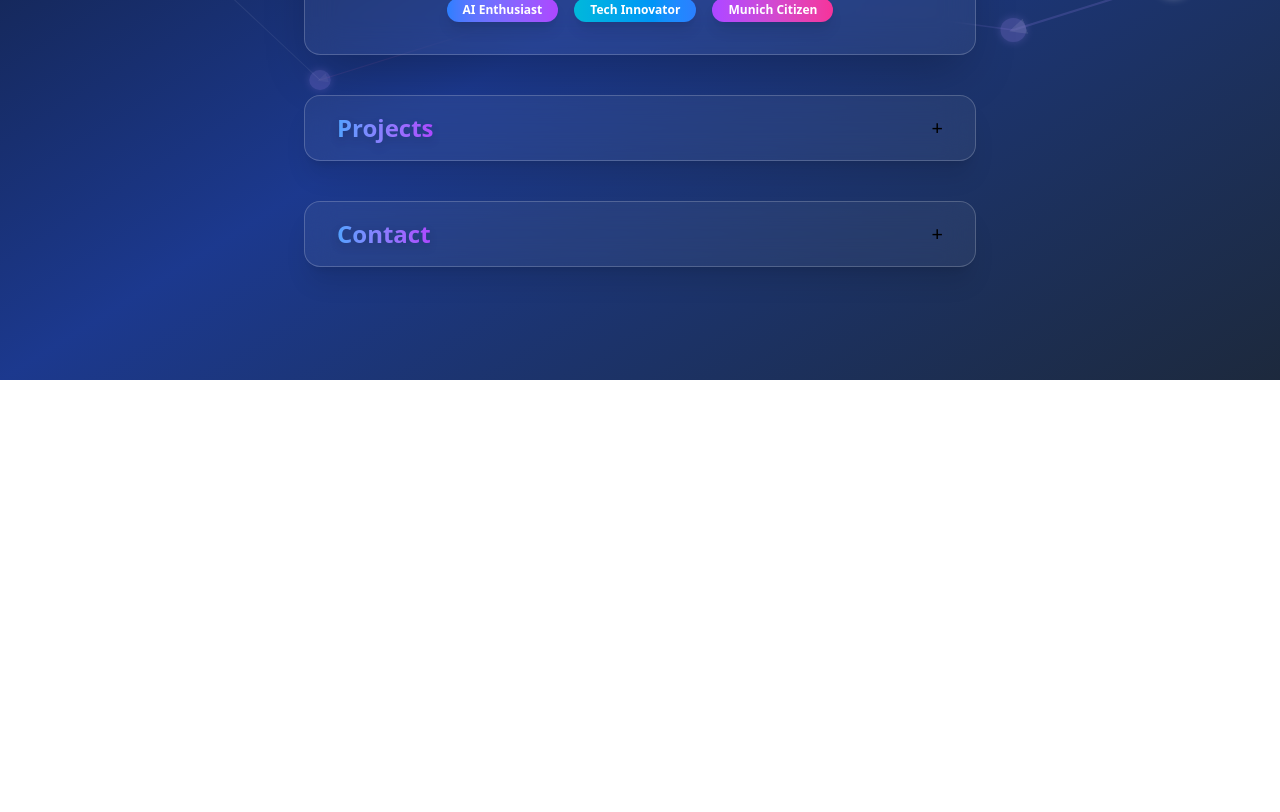
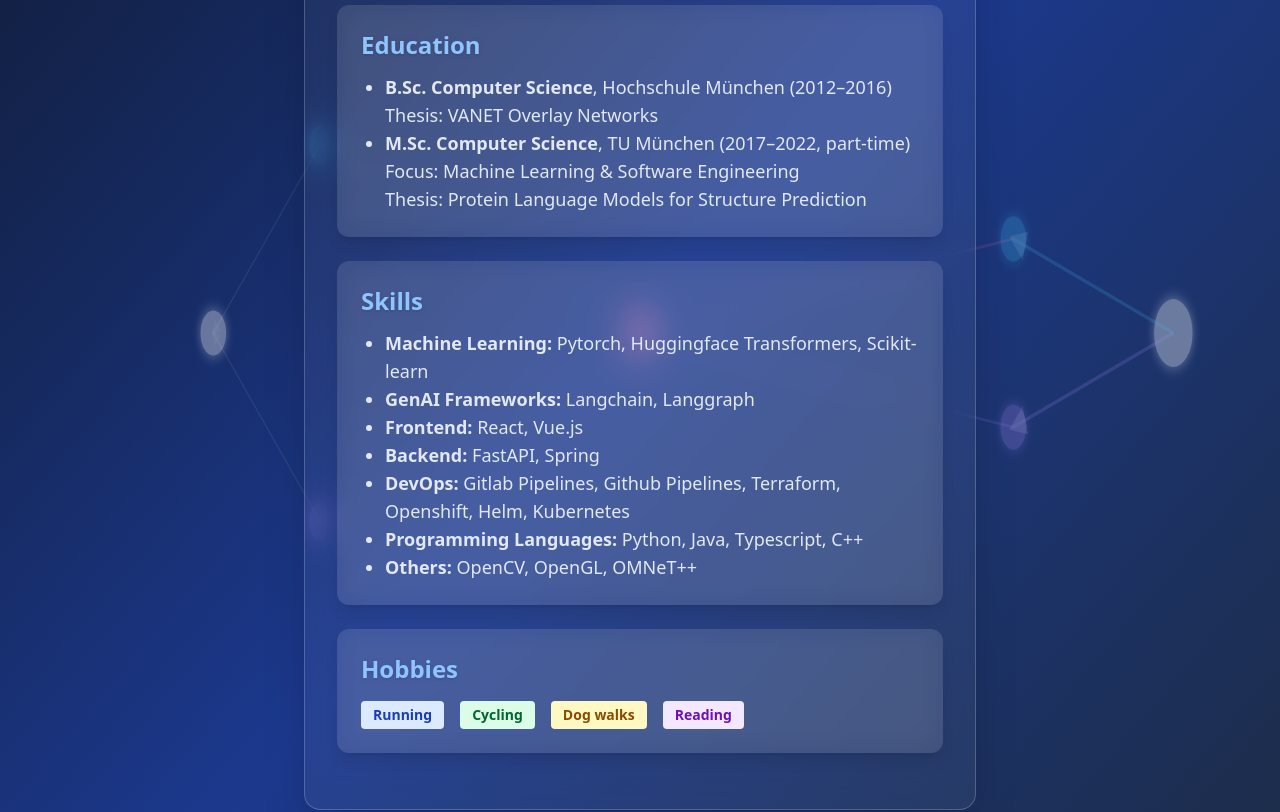
Before and after one commit to Meteord/about-me, a Vue app in the folder frontend/: page / in a window 1280 px wide. Shown: the part 420-1232 px from the top of the page. Before the commit the page ends 800 px from the top, so only its background shows below. Built offline with nearby package versions, Linux system fonts and the light colour scheme; the HTML template or start-up script is replaced by a standard one.

Commit message:
💄 more personal information

```diff
--- a/frontend/src/components/AboutSection.vue
+++ b/frontend/src/components/AboutSection.vue
@@ -13,6 +13,42 @@
           <span :class="tag1Class">AI Enthusiast</span>
           <span :class="tag2Class">Tech Innovator</span>
           <span :class="tag3Class">Munich Citizen</span>
+        </div>
+        <!-- Education -->
+        <div :class="[sectionBlockClass, 'mt-8']">
+          <h2 :class="sectionTitleClass">Education</h2>
+          <ul :class="sectionListClass">
+            <li><strong>B.Sc. Computer Science</strong>, Hochschule München (2012–2016)<br />
+              Thesis: VANET Overlay Networks
+            </li>
+            <li><strong>M.Sc. Computer Science</strong>, TU München (2017–2022, part-time)<br />
+              Focus: Machine Learning & Software Engineering<br />
+              Thesis: Protein Language Models for Structure Prediction
+            </li>
+          </ul>
+        </div>
+        <!-- Skills -->
+        <div :class="sectionBlockClass">
+          <h2 :class="sectionTitleClass">Skills</h2>
+          <ul :class="sectionListClass">
+            <li><strong>Machine Learning:</strong> Pytorch, Huggingface Transformers, Scikit-learn</li>
+            <li><strong>GenAI Frameworks:</strong> Langchain, Langgraph</li>
+            <li><strong>Frontend:</strong> React, Vue.js</li>
+            <li><strong>Backend:</strong> FastAPI, Spring</li>
+            <li><strong>DevOps:</strong> Gitlab Pipelines, Github Pipelines, Terraform, Openshift, Helm, Kubernetes</li>
+            <li><strong>Programming Languages:</strong> Python, Java, Typescript, C++</li>
+            <li><strong>Others:</strong> OpenCV, OpenGL, OMNeT++</li>
+          </ul>
+        </div>
+        <!-- Hobbies -->
+        <div :class="sectionBlockClass">
+          <h2 :class="sectionTitleClass">Hobbies</h2>
+          <div :class="tagsClass">
+            <span class="px-3 py-1 rounded bg-blue-100 text-blue-800 text-sm font-semibold">Running</span>
+            <span class="px-3 py-1 rounded bg-green-100 text-green-800 text-sm font-semibold">Cycling</span>
+            <span class="px-3 py-1 rounded bg-yellow-100 text-yellow-800 text-sm font-semibold">Dog walks</span>
+            <span class="px-3 py-1 rounded bg-purple-100 text-purple-800 text-sm font-semibold">Reading</span>
+          </div>
         </div>
       </div>
     </transition>
@@ -56,4 +92,15 @@
 const tag3Class = computed(() => props.reduced
   ? 'px-3 py-1 rounded bg-purple-100 text-purple-800 text-sm font-semibold'
   : 'px-4 py-1 rounded-full bg-gradient-to-r from-purple-500 to-pink-500 text-white text-xs font-semibold shadow-lg animate-fade-in');
+
+// Section block styling
+const sectionBlockClass = computed(() => props.reduced
+  ? 'w-full bg-gray-100 rounded-lg p-4 mb-4 text-left'
+  : 'w-full bg-white/10 rounded-xl p-6 mb-6 text-left shadow-lg backdrop-blur-md');
+const sectionTitleClass = computed(() => props.reduced
+  ? 'text-xl font-bold text-blue-700 mb-2'
+  : 'text-2xl font-bold text-blue-300 mb-3 drop-shadow');
+const sectionListClass = computed(() => props.reduced
+  ? 'list-disc pl-5 text-gray-700 text-base'
+  : 'list-disc pl-6 text-slate-200 text-lg');
 </script>
--- a/frontend/src/components/ContactSection.vue
+++ b/frontend/src/components/ContactSection.vue
@@ -7,17 +7,19 @@
     <transition name="fade">
       <div v-if="showContact" :class="contentClass">
         <div :class="linksClass">
-          <a href="mailto:michael.jaumann@email.com" :class="emailClass">Email</a>
           <a
-            href="https://www.linkedin.com/in/michaeljaumann"
+            href="https://www.linkedin.com/in/michael-jaumann-a4736a263/"
             target="_blank"
             rel="noopener"
             :class="linkedinClass"
-            >LinkedIn</a
           >
-          <a href="https://github.com/mjaumann" target="_blank" rel="noopener" :class="githubClass"
-            >GitHub</a
-          >
+            <svg xmlns="http://www.w3.org/2000/svg" width="24" height="24" fill="currentColor" viewBox="0 0 24 24" class="mr-2"><path d="M19 0h-14c-2.761 0-5 2.239-5 5v14c0 2.761 2.239 5 5 5h14c2.762 0 5-2.239 5-5v-14c0-2.761-2.238-5-5-5zm-11 19h-3v-10h3v10zm-1.5-11.268c-.966 0-1.75-.784-1.75-1.75s.784-1.75 1.75-1.75 1.75.784 1.75 1.75-.784 1.75-1.75 1.75zm13.5 11.268h-3v-5.604c0-1.337-.026-3.063-1.868-3.063-1.868 0-2.154 1.459-2.154 2.967v5.7h-3v-10h2.881v1.367h.041c.401-.761 1.379-1.563 2.838-1.563 3.036 0 3.6 2.001 3.6 4.601v5.595z"/></svg>
+            LinkedIn
+          </a>
+          <a href="https://github.com/Meteord" target="_blank" rel="noopener" :class="githubClass">
+            <svg xmlns="http://www.w3.org/2000/svg" width="24" height="24" fill="currentColor" viewBox="0 0 24 24" class="mr-2"><path d="M12 .297c-6.63 0-12 5.373-12 12 0 5.303 3.438 9.8 8.205 11.385.6.113.82-.258.82-.577 0-.285-.01-1.04-.015-2.04-3.338.724-4.042-1.416-4.042-1.416-.546-1.387-1.333-1.756-1.333-1.756-1.089-.745.083-.729.083-.729 1.205.084 1.84 1.236 1.84 1.236 1.07 1.834 2.809 1.304 3.495.997.108-.775.418-1.305.762-1.605-2.665-.305-5.466-1.334-5.466-5.93 0-1.31.469-2.381 1.236-3.221-.124-.303-.535-1.527.117-3.176 0 0 1.008-.322 3.301 1.23.957-.266 1.983-.399 3.003-.404 1.02.005 2.047.138 3.006.404 2.291-1.552 3.297-1.23 3.297-1.23.653 1.649.242 2.873.118 3.176.77.84 1.235 1.911 1.235 3.221 0 4.609-2.803 5.624-5.475 5.921.43.371.823 1.102.823 2.222 0 1.606-.014 2.898-.014 3.293 0 .322.218.694.825.576 4.765-1.585 8.199-6.082 8.199-11.385 0-6.627-5.373-12-12-12z"/></svg>
+            GitHub
+          </a>
         </div>
       </div>
     </transition>
@@ -49,7 +51,9 @@
     : 'w-full px-8 pb-8 flex flex-col items-center gap-4',
 )
 const linksClass = computed(() =>
-  props.reduced ? 'flex flex-col gap-3 items-center' : 'flex flex-col gap-2 items-center',
+  props.reduced
+    ? 'flex flex-col gap-3 items-center'
+    : 'flex flex-row gap-8 items-center justify-center w-full mt-4',
 )
 const emailClass = computed(() =>
   props.reduced
--- a/frontend/src/components/ProjectsSection.vue
+++ b/frontend/src/components/ProjectsSection.vue
@@ -6,21 +6,47 @@
     </button>
     <transition name="fade">
       <div v-if="showProjects" :class="contentClass">
-        <h2 :class="subtitleClass">About</h2>
-        <p :class="descClass">I'm passionate about <span class="font-semibold text-cyan-400">AI</span>, technology, and public service.<br>At <span class="font-semibold text-blue-400">KICC</span>, I help drive innovation for the city of Munich.<br>I enjoy collaborating on meaningful projects and learning new things.</p>
-        <h2 :class="subtitleClass">Projects</h2>
-        <ul :class="listClass">
-          <li :class="project1Class">
-            <h3 :class="projectTitle1Class">AI for City Services</h3>
-            <p :class="projectDescClass">Developing AI-powered solutions to improve public services in Munich.</p>
-            <a href="https://github.com/mjaumann/ai-city-services" target="_blank" rel="noopener" :class="projectLink1Class">View on GitHub</a>
-          </li>
-          <li :class="project2Class">
-            <h3 :class="projectTitle2Class">Open Data Platform</h3>
-            <p :class="projectDescClass">Building a platform to make city data accessible and useful for citizens and developers.</p>
-            <a href="https://github.com/mjaumann/open-data-platform" target="_blank" rel="noopener" :class="projectLink2Class">View on GitHub</a>
-          </li>
-        </ul>
+        <div class="w-full flex flex-col md:flex-row gap-8 items-stretch">
+          <div :class="project1Class + ' flex flex-col justify-between w-full md:w-2/3'">
+            <h3 :class="projectTitle1Class + ' text-3xl mb-4'">MUCGPT</h3>
+            <p :class="projectDescClass + ' text-lg mb-6'">
+              MUCGPT is Munich's open-source AI chatbot for citizens, enabling secure and customizable interactions with large language models. Users can create and share their own assistants, with roles and rights managed via Single Sign-On. The platform is designed for extensibility, privacy, and ease of use in public sector applications.
+            </p>
+            <div class="mt-auto pt-4 flex justify-end">
+              <a href="https://github.com/it-at-m/mucgpt" target="_blank" rel="noopener" :class="projectLink1Class + ' text-lg'">View on GitHub</a>
+            </div>
+          </div>
+          <div class="flex flex-col justify-center w-full md:w-1/3">
+            <span class="font-semibold text-blue-400 mb-2">Technology Stack:</span>
+            <div class="grid grid-cols-1 gap-4">
+              <div class="bg-blue-900/40 rounded-lg p-4">
+                <span class="font-bold text-blue-300">Frontend</span>
+                <ul class="list-disc ml-5 text-blue-100 text-base mt-1">
+                  <li>React</li>
+                  <li>Typescript</li>
+                  <li>Javascript</li>
+                </ul>
+              </div>
+              <div class="bg-purple-900/40 rounded-lg p-4">
+                <span class="font-bold text-purple-300">Backend</span>
+                <ul class="list-disc ml-5 text-purple-100 text-base mt-1">
+                  <li>FastAPI</li>
+                  <li>LangGraph</li>
+                  <li>Python</li>
+                </ul>
+              </div>
+              <div class="bg-slate-900/40 rounded-lg p-4">
+                <span class="font-bold text-slate-300">Deployment</span>
+                <ul class="list-disc ml-5 text-slate-100 text-base mt-1">
+                  <li>Docker</li>
+                  <li>API Gateway</li>
+                  <li>PostgresDB</li>
+                  <li>Keycloak</li>
+                </ul>
+              </div>
+            </div>
+          </div>
+        </div>
       </div>
     </transition>
   </section>
```
